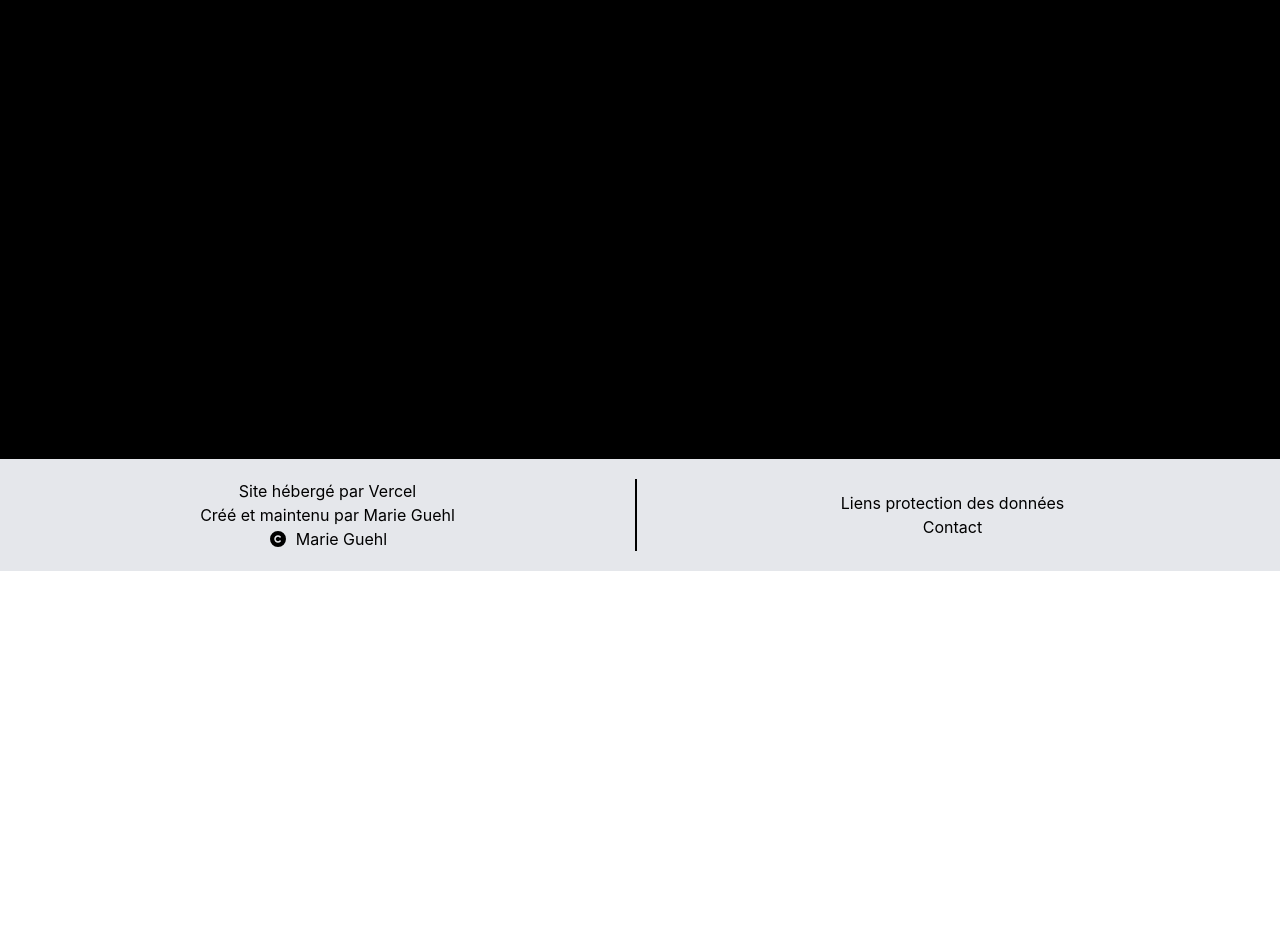
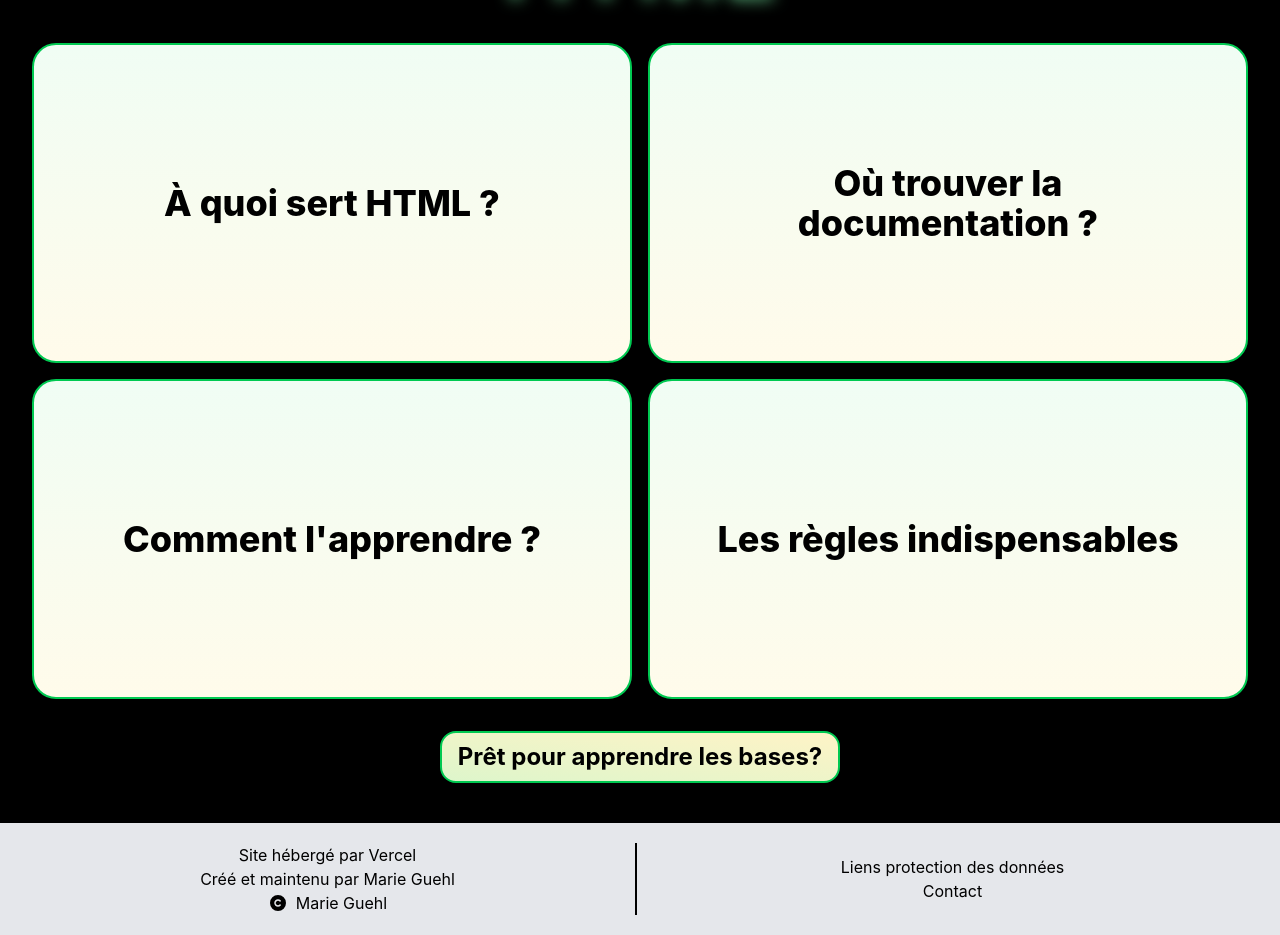
Before and after one commit to Alerwann/Learn_code, an Angular app in the folder frontend/: page /html in a window 1280 px wide. Shown: the part 421-1356 px from the top of the page. Before the commit the page ends 992 px from the top, so only its background shows below. Built offline with nearby package versions, Linux system fonts and the light colour scheme.

Commit message:
Feature : accueil de HTML et filpcard

```diff
--- /dev/null
+++ b/frontend/src/app/feature/HTML/cours/cours.html
@@ -0,0 +1 @@
+<p>cours works!</p>
--- a/frontend/src/app/feature/HTML/home-html/home-html.html
+++ b/frontend/src/app/feature/HTML/home-html/home-html.html
@@ -1 +1,74 @@
-<p>home-html works!</p>
+<div class="flex flex-col items-center pb-10">
+  <h2
+    card-titre
+    class="mb-8 pt-24 text-green-500 text-shadow-green-300 text-shadow-[0px_0px_16px] text-8xl text-center"
+  >
+    HTML
+  </h2>
+  <div class="w-full flex flex-col md:grid md:grid-cols-2 gap-4 pb-8 px-8">
+    <app-flip-card>
+      <span card-face>À quoi sert HTML ?</span>
+
+      <div card-back>
+        <p>
+          HTML est le squelette du site. C'est grâce à ça que l'on structure les informations qui
+          vont s'afficher.
+        </p>
+        <p>
+          Ce n'est pas un langage de programmation à proprement parler mais un langage de balisage.
+          Cela signifie qu'il se base sur des balises qu'on ouvre et ferme.
+        </p>
+        <p>
+          Même si c'est utilisé depuis le début du web, il reste toujours d'actualité. Sans
+          comprendre ce langage, il est impossible de créer un site même avec les framework courant
+          REACT et Angular.
+        </p>
+      </div>
+    </app-flip-card>
+    <app-flip-card>
+      <span card-face>Où trouver la documentation ?</span>
+      <div card-back>
+        <a
+          href="https://developer.mozilla.org/fr/docs/Web/HTML"
+          target="_blank"
+          rel="noopener noreferrer"
+          >MDN</a
+        >
+        est la référence pour la documentation de HTML. Toutes les balises sont répertoriées et il
+        permet de tester directement pour mieux comprendre.
+      </div>
+    </app-flip-card>
+    <app-flip-card>
+      <span card-face>Comment l'apprendre ?</span>
+      <div card-back>
+        <p>
+          L'apprentissage de l'html est peu fun sans le CSS. En effet le html pur affiche du text
+          noir sur fond blanc.
+        </p>
+        <p>Il est plus interessant est donc de l'apprendre en même temps que le css.</p>
+        <p>Il est évident que la pratique reste la meilleure méthode pour retenir.</p>
+      </div>
+    </app-flip-card>
+    <app-flip-card>
+      <span card-face>Les règles indispensables</span>
+      <div card-back>
+        <p>Pour la plus part des balises retient : "Quand tu l'ouvres, tu la fermes!"</p>
+        <p>
+          Le référencement sur google actuellement, se base sur les pages HTML. Il faut donc en
+          prendre soin.
+        </p>
+        <p>
+          S'il y a un grand nombre de balises c'est qu'elles sont toutes utiles! N'utilises pas que
+          des 'div' mais soit précis!
+        </p>
+      </div>
+    </app-flip-card>
+  </div>
+  <a href="">
+    <button
+      class="bg-size-[200%_200%] hover:bg-bottom-left hover:scale-105 bg-top-right bg-linear-to-bl from-amber-100 to-green-200 px-4 py-2 rounded-2xl text-2xl border-2 border-green-500 transition-all duration-500 font-bold"
+    >
+      Prêt pour apprendre les bases?
+    </button>
+  </a>
+</div>
--- a/frontend/src/app/feature/HTML/home-html/home-html.ts
+++ b/frontend/src/app/feature/HTML/home-html/home-html.ts
@@ -1,9 +1,16 @@
-import { Component } from '@angular/core';
+import { Component, signal } from '@angular/core';
+import { FlipCard } from '../../../shared/flip-card/flip-card';
 
 @Component({
-  imports: [],
+  imports: [FlipCard],
   selector: 'app-home-html',
   styleUrl: './home-html.css',
   templateUrl: './home-html.html',
 })
-export class HomeHtml {}
+export class HomeHtml {
+  isFlipped = signal(false);
+
+  toggle() {
+    this.isFlipped.update((v) => !v);
+  }
+}
--- /dev/null
+++ b/frontend/src/app/shared/flip-card/flip-card.html
@@ -0,0 +1,24 @@
+<button
+  type="button"
+  (click)="toggle()"
+  class="flex flex-col items-center w-full perspective-[1000px] hover:cursor-pointer"
+>
+  <div
+    class="relative w-full max-w-2xl h-80 mx-4 transform-3d transition-transform duration-500 rounded-3xl hover:shadow-[2px_2px_10px] hover:shadow-amber-50"
+    [class.rotate-y-180]="isFlipped()"
+  >
+    <section
+      class="absolute inset-0 w-full h-full p-12 border-2 border-green-500 rounded-3xl bg-linear-to-t from-amber-50 to-green-50 flex flex-col justify-center gap-4 backface-hidden"
+    >
+      <h3 class="text-4xl font-extrabold text-center"><ng-content select="[card-face]" /></h3>
+    </section>
+
+    <section
+      class="absolute inset-0 w-full h-full p-12 border-2 border-green-500 rounded-3xl bg-linear-to-t from-amber-50 to-green-50 flex flex-col justify-center gap-4 backface-hidden rotate-y-180"
+    >
+      <article class="font-bold text-center flex flex-col gap-4 text-lg">
+        <ng-content select="[card-back]" />
+      </article>
+    </section>
+  </div>
+</button>
--- /dev/null
+++ b/frontend/src/app/shared/flip-card/flip-card.ts
@@ -0,0 +1,15 @@
+import { Component, signal } from '@angular/core';
+
+@Component({
+  imports: [],
+  selector: 'app-flip-card',
+  styleUrl: './flip-card.css',
+  templateUrl: './flip-card.html',
+})
+export class FlipCard {
+  isFlipped = signal(false);
+
+  toggle() {
+    this.isFlipped.update((v) => !v);
+  }
+}
```
Also changed, not shown: frontend/src/app/feature/HTML/cours/cours.ts (added, +9 -0 lines), frontend/src/app/feature/HTML/cours/cours.css (added), frontend/src/app/shared/flip-card/flip-card.css (added), 2 other files (tests, documents, lock files or other folders).
